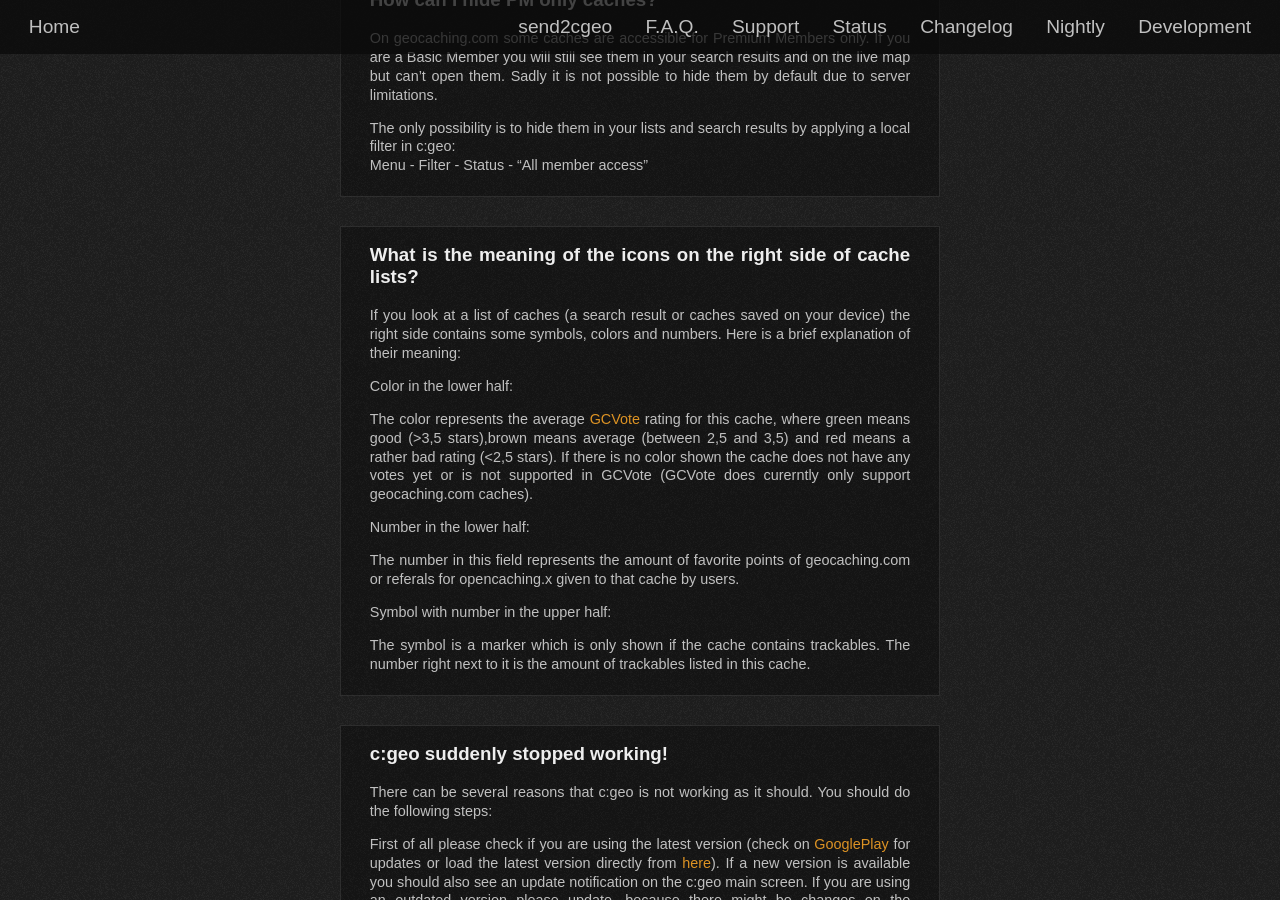
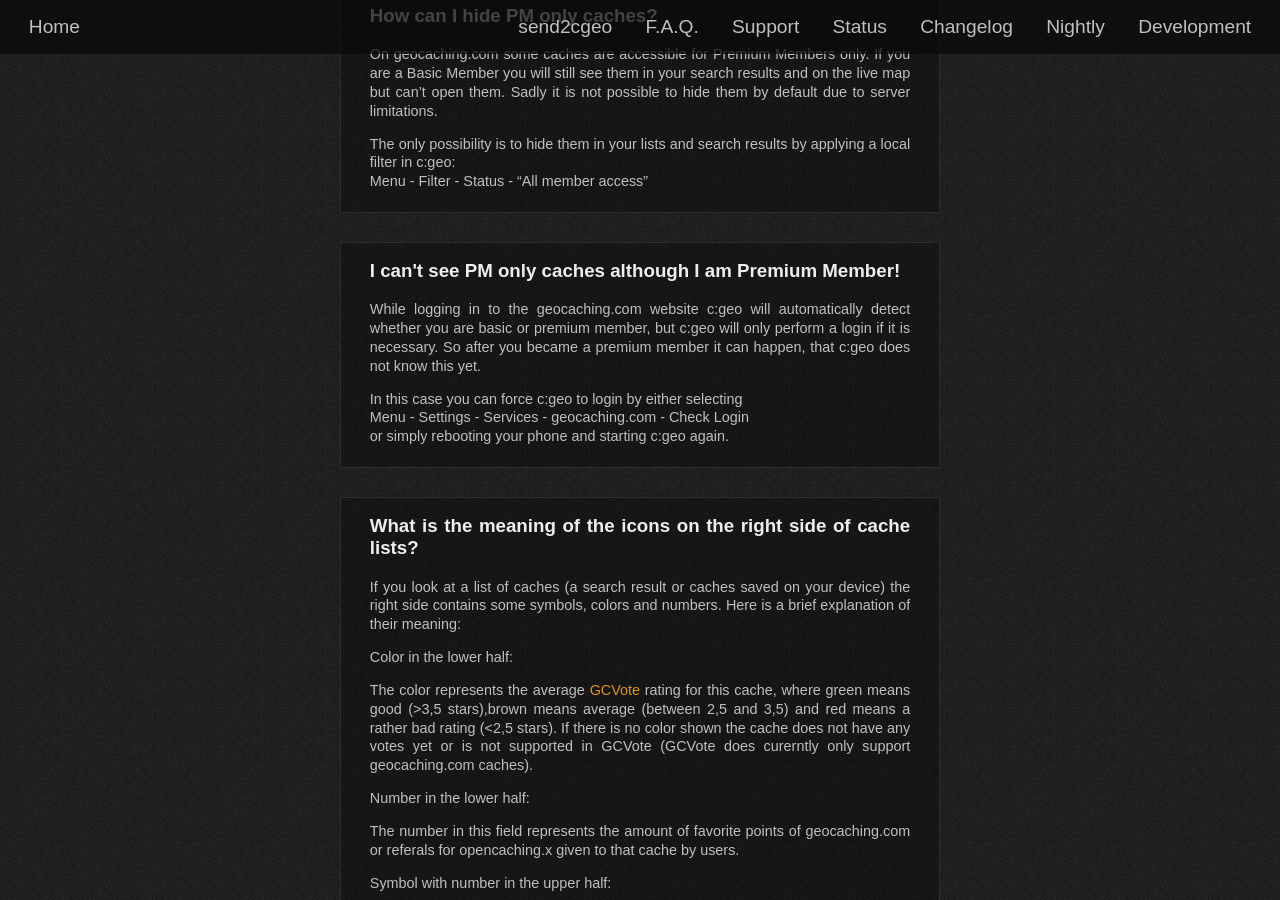
Before and after one commit to cgeo/cgeo.github.io, a Jekyll site: the page built from faq.html, in a window 1280 px wide and 900 px high, scrolled down 10775 px. Built offline with Jekyll 4.4.1, drawn with Linux system fonts in a browser that asks for light colours; some web fonts are replaced; some of the changed text lies outside the part shown.

Commit message:
FAQ PM caches not shown to PM

```diff
--- a/_data/faq.yml
+++ b/_data/faq.yml
@@ -348,6 +348,15 @@
             The only possibility is to hide them in your lists and search results by applying a local filter in c:geo: \\
             Menu - Filter - Status - "All member access"
 
+      - title: I can't see PM only caches although I am Premium Member!
+        content: |
+            While logging in to the geocaching.com website c:geo will automatically detect whether you are basic or premium member, but c:geo will only perform a login if it is necessary.
+            So after you became a premium member it can happen, that c:geo does not know this yet.
+
+            In this case you can force c:geo to login by either selecting \\
+            Menu - Settings - Services - geocaching.com - Check Login \\
+            or simply rebooting your phone and starting c:geo again.
+
       - title: What is the meaning of the icons on the right side of cache lists?
         content: |
             If you look at a list of caches (a search result or caches saved on your device) the right side contains some symbols, colors and numbers.
```
